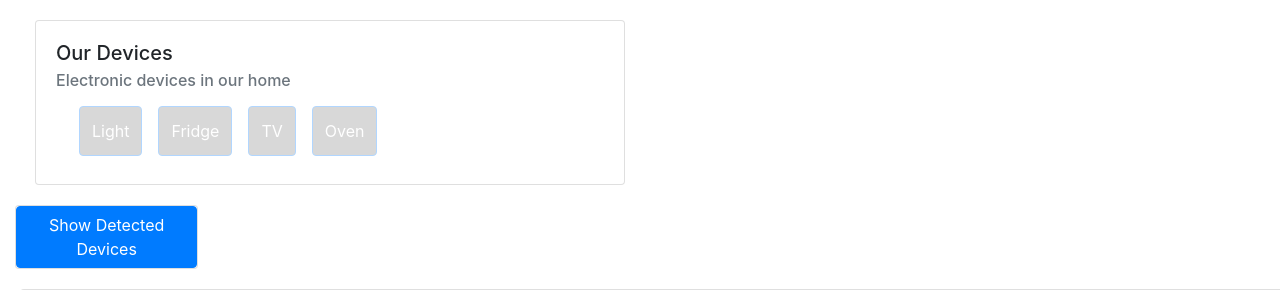
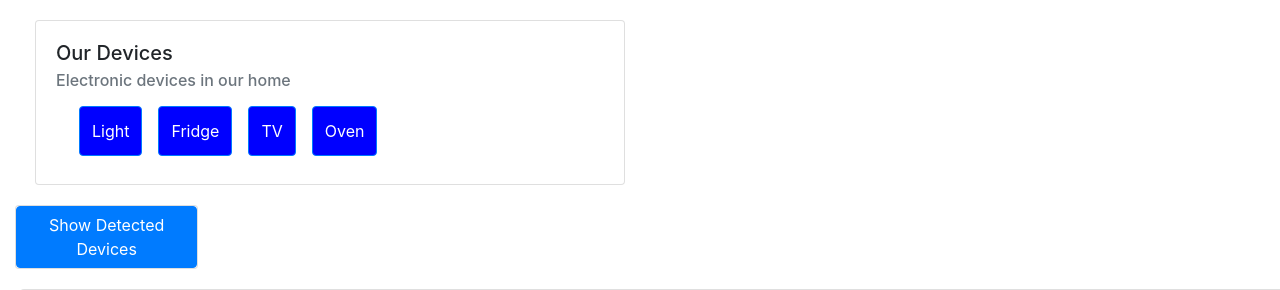
Before and after one commit to nathanmarlor/v1_hackathon, a Flask app: template templates/index.html in a window 1280 px wide. Shown: the part 56-346 px from the top of the page. Run offline with Flask 3, Linux system fonts and the light colour scheme; the template is opened without the code that fills it, so the values that code supplies are empty; parts of the project's set-up code (start-up, migrations or seed data) failed here and were passed over; some libraries are stand-ins or nearby versions.

Commit message:
Set buttons to consistent colors

```diff
--- a/templates/index.html
+++ b/templates/index.html
@@ -13,19 +13,19 @@
             opacity: 0.5;
         }
 
-            .device-icon.active {
-                opacity: 1;
-            }
+        .device-icon.active {
+            opacity: 1;
+        }
 
         .device-button {
-          background-color: grey;
+          background-color: blue;
             height: 50px;
             margin: 10px;
-            opacity: 0.3;
+            opacity: 1;
         }
 
         .device-button.active {
-            background-color: green;
+            background-color: blue;
             opacity: 1;
         }
 
```
